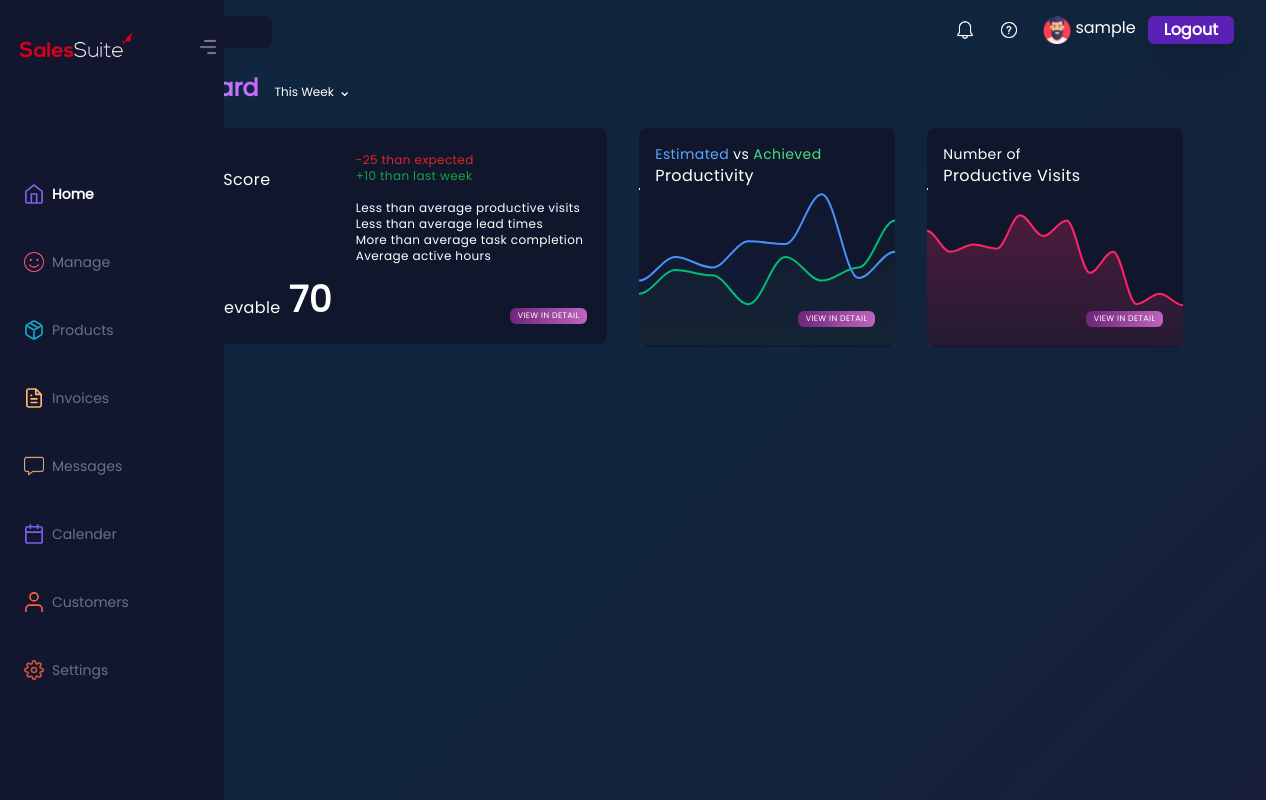
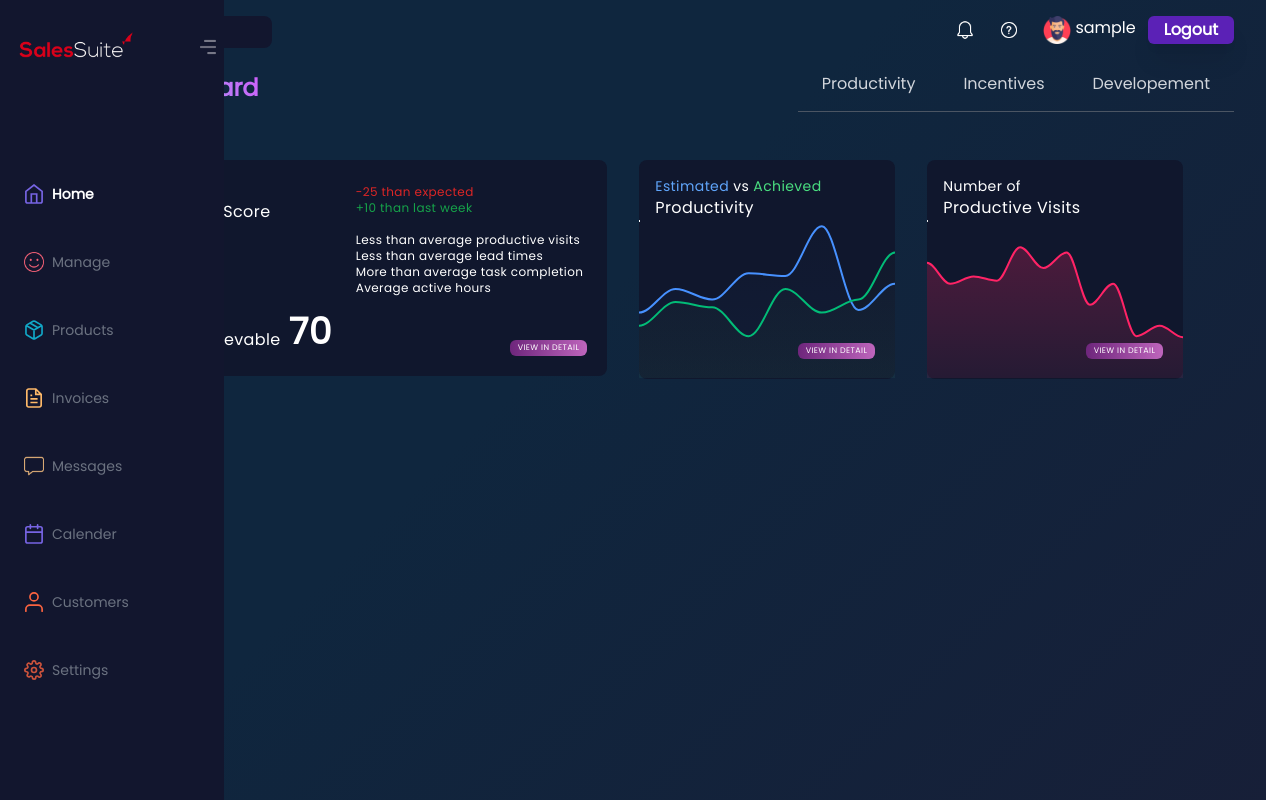
Before and after one commit to Nivethan-Ar/ml-dashboard, a React (Create React App) app: page /dashboard in a window 1280 px wide. Shown: the top 800 px of the page. Built offline with nearby package versions, Linux system fonts and the light colour scheme; sample sign-in values are in the browser's storage.

Commit message:
Add 3 tabs on top right corner on dashboard

```diff
--- a/src/pages/DashboardML/Dashboard.tsx
+++ b/src/pages/DashboardML/Dashboard.tsx
@@ -23,9 +23,11 @@
       <TopBar />
 
       {/* TITLE */}
-      <div className="">
-        <div className="flex items-baseline gap-4">
-          <h6 className="[background-image:linear-gradient(60deg,#89cff2,#ce5efa)] [background-clip:text] [color:transparent] font-semibold text-2xl">AI Dashboard</h6>
+      <div className="flex justify-between">
+        <div className="flex flex-col items-baseline gap-2">
+          <h6 className="[background-image:linear-gradient(60deg,#89cff2,#ce5efa)] [background-clip:text] [color:transparent] font-semibold text-2xl">
+            AI Dashboard
+          </h6>
           <div className="flex justify-center items-baseline gap-1">
             <p className="text-[12px] font-medium">
               This Week
@@ -34,6 +36,11 @@
               <span>&#8964;</span>
             </p>
           </div>
+        </div>
+        <div className="flex gap-0 h-10 border-b border-gray-600  text-gray-300 ">
+          <h6 className="hover:border-b-4 h-[41px] px-6 border-current hover:text-cyan-300 hover:font-medium">Productivity</h6>
+          <h6 className="hover:border-b-4 h-[41px] px-6 border-b-0 border-current hover:text-cyan-300 hover:font-medium">Incentives</h6>
+          <h6 className="hover:border-b-4 h-[41px] px-6 border-current hover:text-cyan-300 hover:font-medium">Developement</h6>
         </div>
       </div>
 
```
